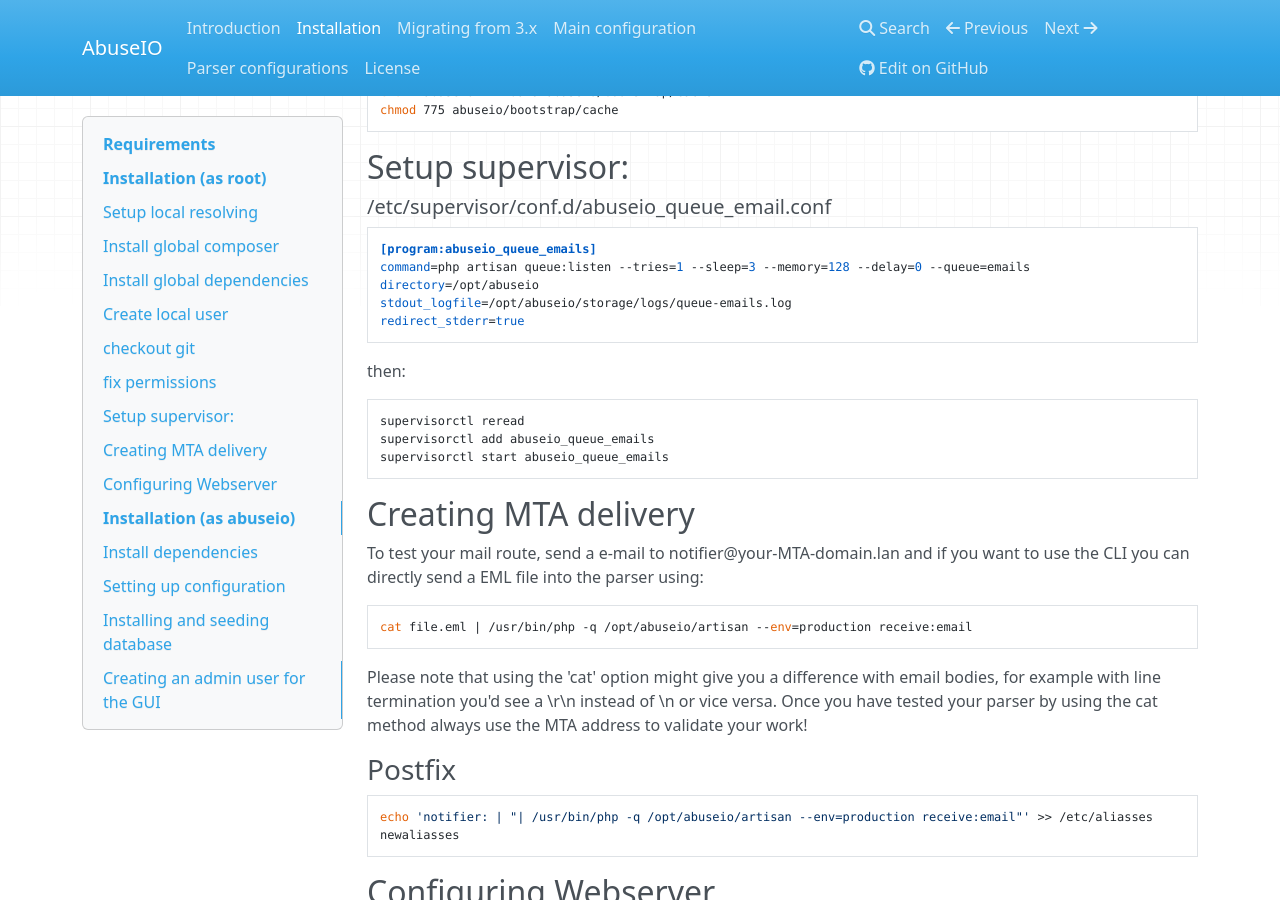
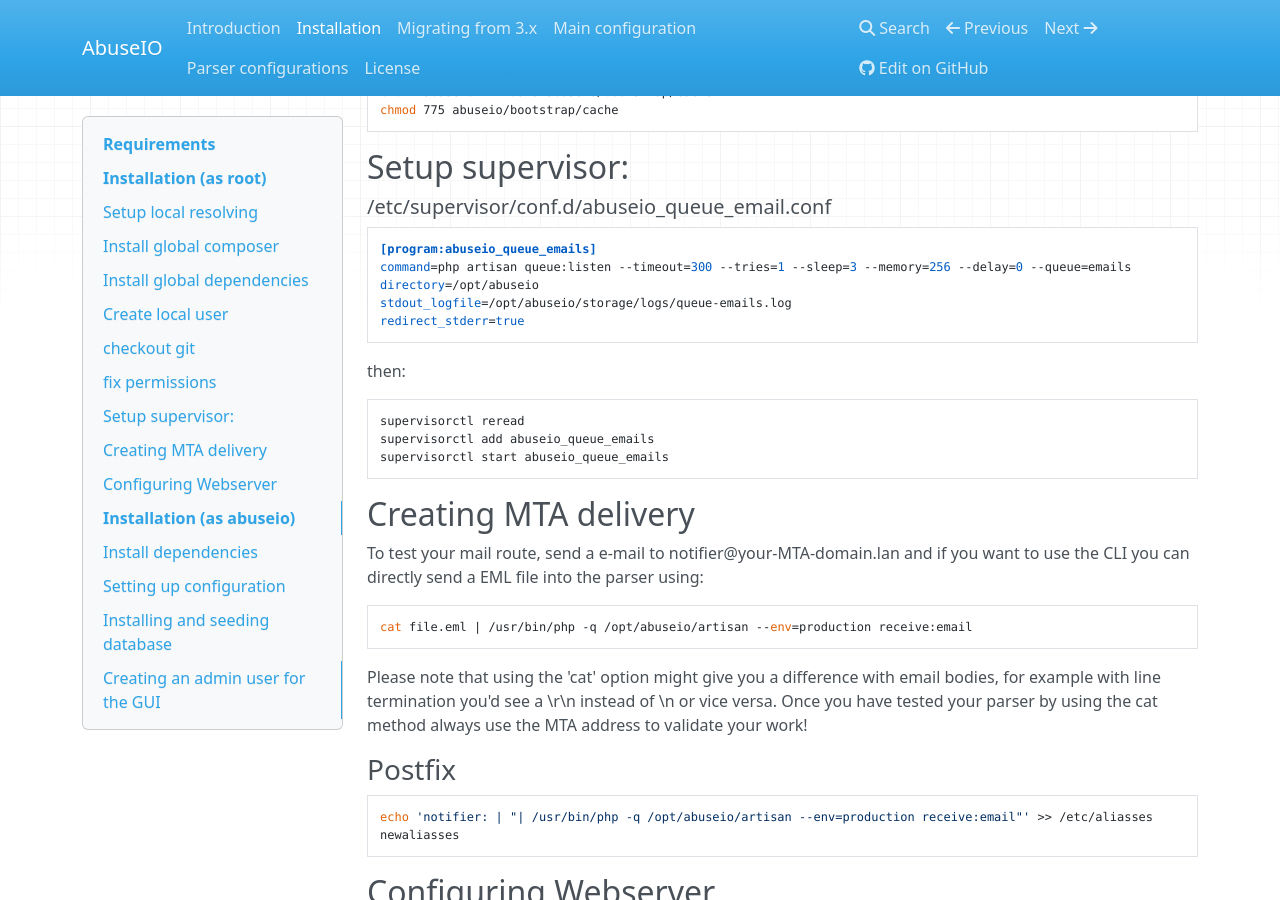
Before and after one commit to AbuseIO/AbuseIO, an MkDocs documentation site: the page built from docs/installation.md, in a window 1280 px wide and 900 px high, scrolled down 1407 px. Built offline with MkDocs 1.6.1, drawn with Linux system fonts in a browser that asks for light colours; nearby versions of some CDN libraries; old or Windows-style settings are respelled for this version of MkDocs.

Commit message:
more memory/timeout values for parsers that take longer

````diff
--- a/docs/installation.md
+++ b/docs/installation.md
@@ -81,7 +81,7 @@ chmod 775 abuseio/bootstrap/cache
 ##### /etc/supervisor/conf.d/abuseio_queue_email.conf
 ```
 [program:abuseio_queue_emails]
-command=php artisan queue:listen --tries=1 --sleep=3 --memory=128 --delay=0 --queue=emails
+command=php artisan queue:listen --timeout=300 --tries=1 --sleep=3 --memory=256 --delay=0 --queue=emails
 directory=/opt/abuseio
 stdout_logfile=/opt/abuseio/storage/logs/queue-emails.log
 redirect_stderr=true
````
